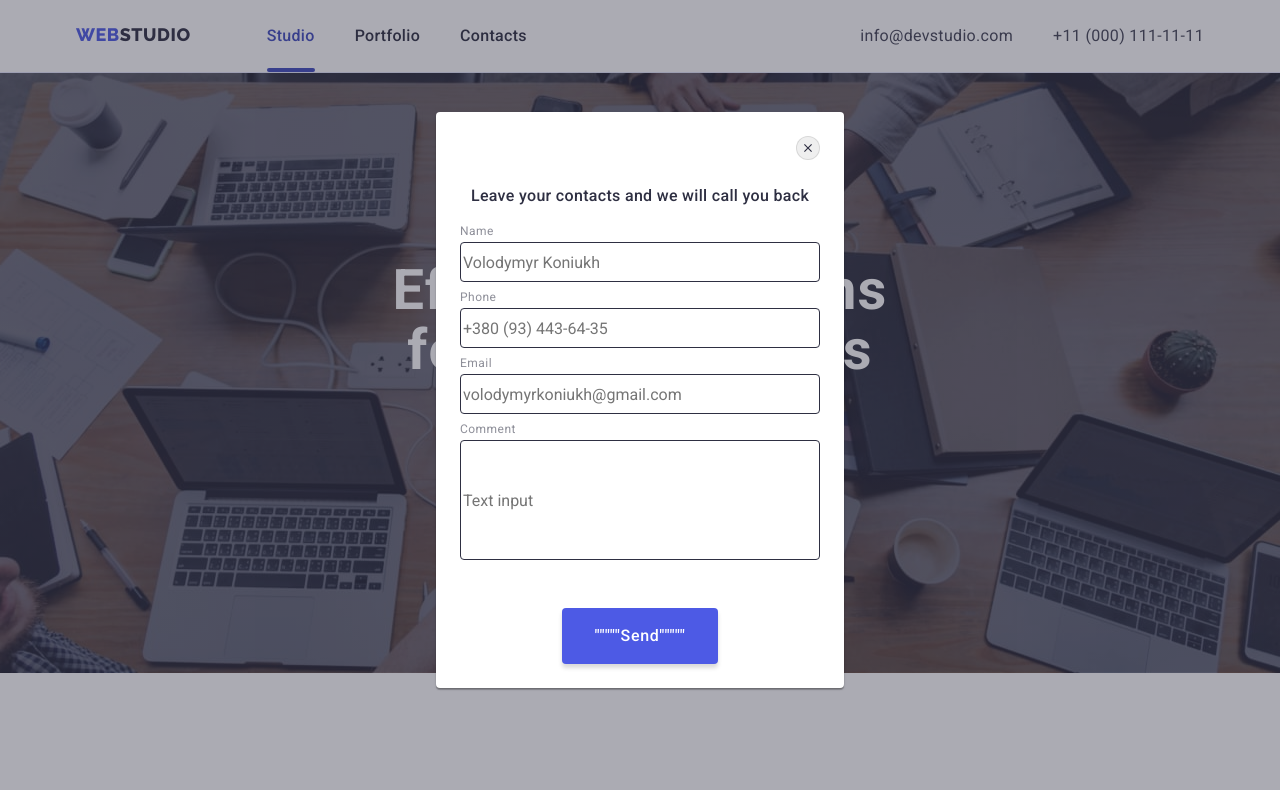
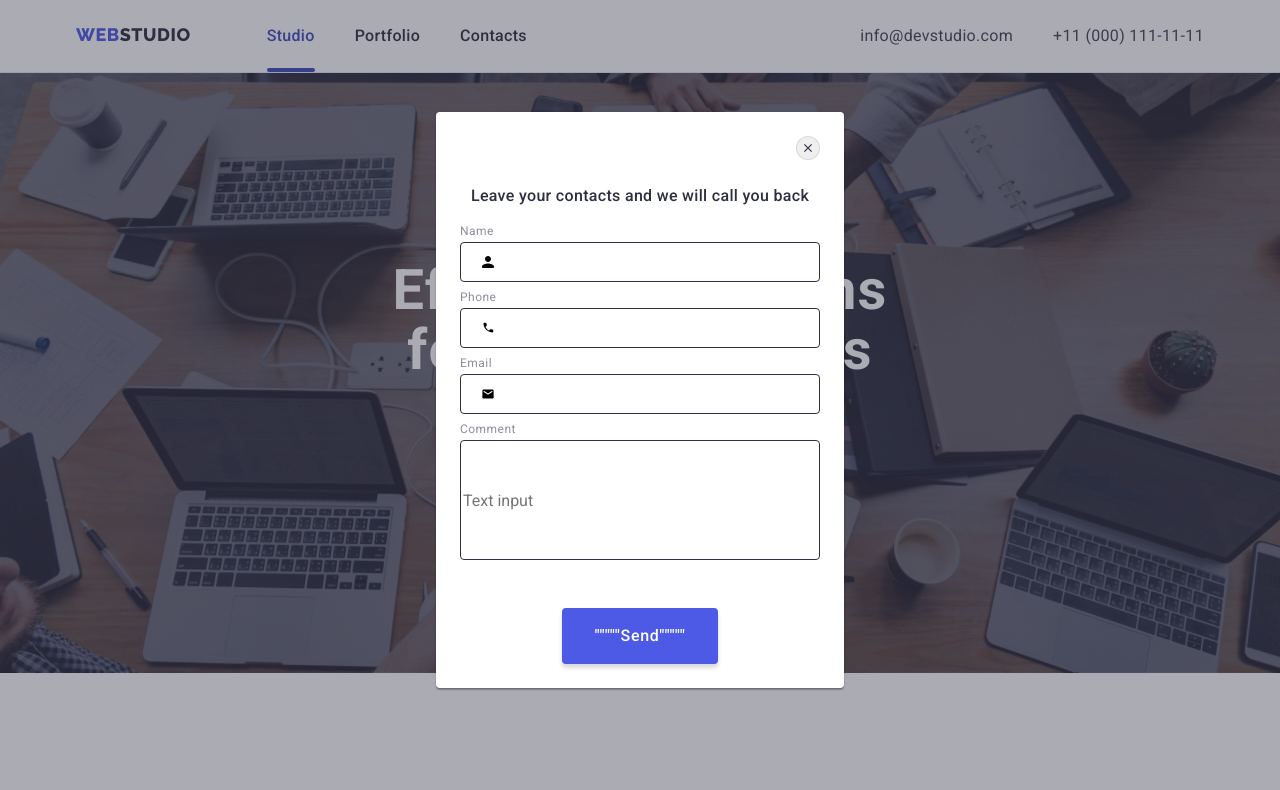
Before and after one commit to yakateryna/goit-markup-hw-05, a plain HTML site: page index.html in a window 1280 px wide. Shown: the top 790 px of the page. Drawn offline with nearby package versions, Linux system fonts and the light colour scheme.

Commit message:
first commit

```diff
--- a/css/styles.css
+++ b/css/styles.css
@@ -751,7 +751,13 @@ body {
 }
 .modal-form {
 }
-.modal-label {
+.modal-field {
+}
+.modal-input {
+  padding: 8px 16px 8px 38px;
+}
+
+.input-text {
   font-weight: 400;
   font-size: 12px;
   line-height: 14px;
@@ -759,11 +765,18 @@ body {
   color: var(--light-slate);
   display: inline-block;
   margin-top: 8px;
-}
-.modal-label span {
-  display: block;
   margin-bottom: 4px;
 }
+.input-wrap {
+  position: relative;
+}
+.modal-icon {
+  position: absolute;
+  left: 19px;
+  transform: translateY(-50%);
+  top: 50%;
+}
+
 .modal-input {
   width: 100%;
   height: 40px;
--- a/index.html
+++ b/index.html
@@ -578,45 +578,58 @@
         <p class="modal-title">Leave your contacts and we will call you back</p>
         <form class="modal-form">
           <div class="modal-field">
-            <label class="modal-label"><span>Name</span></label>
+            <label class="input-text" for="user-name">Name</label>
+            <div class="input-wrap">
               <input
+                class="modal-input"
                 type="text"
                 name="user-name"
                 id="user-name"
-              class="modal-input"
-              placeholder="Volodymyr Koniukh"
               />
+              <svg class="modal-icon" width="18" height="18">
+                <use href="./images/modal.svg#icon-person"></use>
+              </svg>
+            </div>
           </div>
           <div class="modal-field">
-            <label class="modal-label"><span>Phone</span></label>
+            <label class="input-text" for="user-phone">Phone</label>
+            <div class="input-wrap">
               <input
+                class="modal-input"
                 type="tel"
-              name="user-tel"
-              id="user-tel"
-              class="modal-input"
-              placeholder="+380 (93) 443-64-35"
-              required
+                name="user-phone"
+                id="user-phone"
               />
+              <svg class="modal-icon" width="18" height="18">
+                <use href="./images/modal.svg#icon-phone"></use>
+              </svg>
+            </div>
           </div>
           <div class="modal-field">
-            <label class="modal-label"><span>Email</span></label>
+            <label class="input-text" for="user-email">Email</label>
+            <div class="input-wrap">
               <input
+                class="modal-input"
                 type="email"
                 name="user-email"
                 id="user-email"
-              class="modal-input"
-              placeholder="volodymyrkoniukh@gmail.com"
               />
+              <svg class="modal-icon" width="18" height="18">
+                <use href="./images/modal.svg#icon-email"></use>
+              </svg>
+            </div>
           </div>
           <div class="modal-field">
-            <label class="modal-label"><span>Comment</span></label>
+            <label class="input-text" for="user-comment">Comment</label>
+            <div class="input-wrap">
               <input
+                class="modal-input-comment"
                 type="text"
                 name="user-comment"
                 id="user-comment"
-              class="modal-input-comment"
                 placeholder="Text input"
               />
+            </div>
           </div>
           <button type="submit" class="backrop-button">"""""Send"""""</button>
         </form>
```
Also changed, not shown: images/modal.svg (added). Lines whose indentation alone changed are shown as unchanged.
